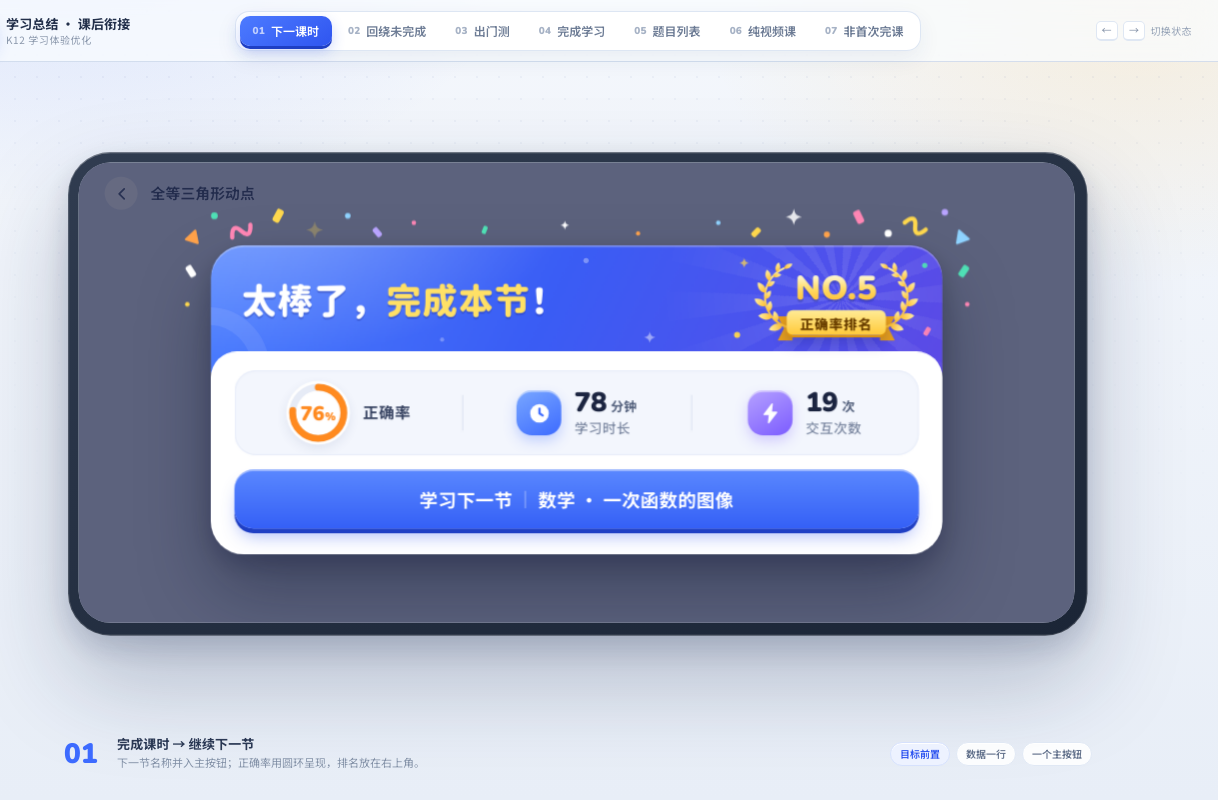
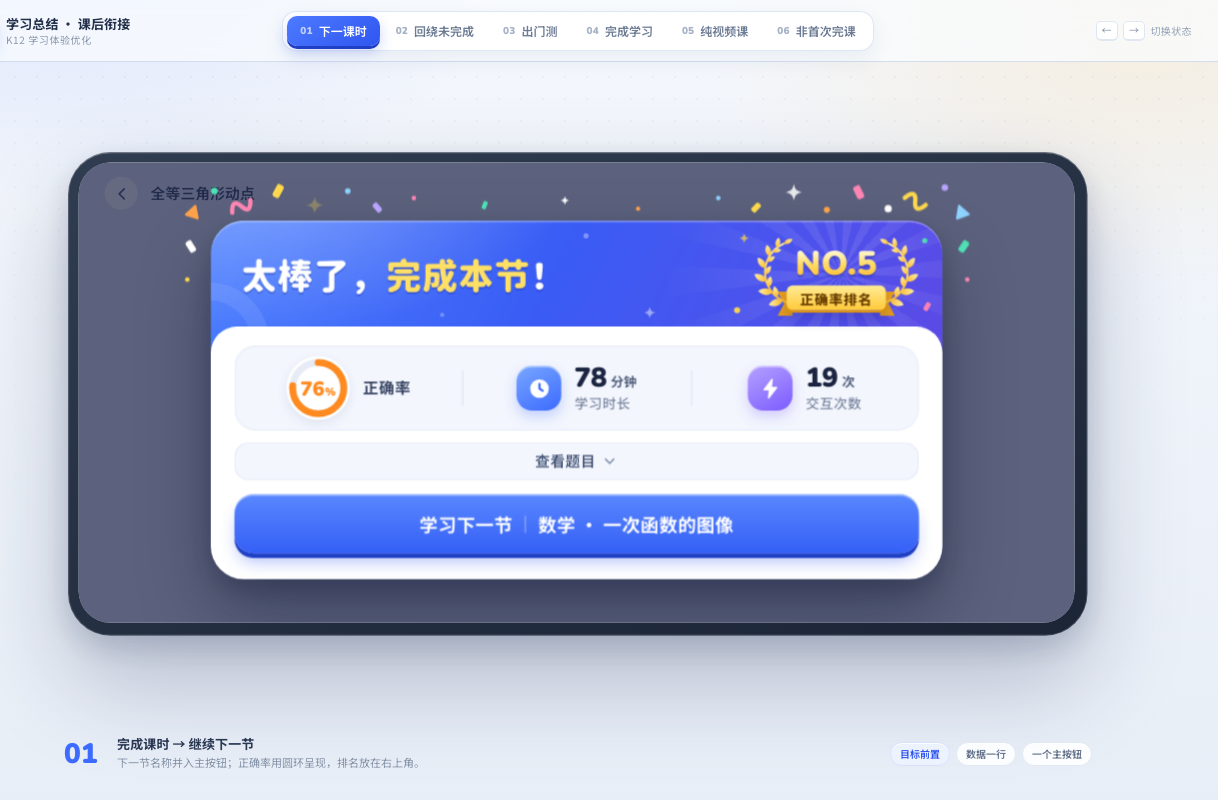
Before and after one commit to iceray00/learning-summary, a plain HTML site: page index.html in a window 1280 px wide. Shown: the full height of the page, 62-1280 px from the left. Drawn offline with Linux system fonts and the light colour scheme.

Commit message:
题目列表并入 01–04 四个总结弹窗，去掉单独的题目列表页
Co-Authored-By: Claude Code <noreply@anthropic.com>

```diff
--- a/index.html
+++ b/index.html
@@ -1001,10 +1001,12 @@
   if (query.has('score')) STATS.score = Math.max(0, Math.min(100, Math.round(Number(query.get('score'))) || 0));
   if (query.has('rank')) STATS.rank = query.get('rank').replace(/[^\w.]/g, '').slice(0, 7) || STATS.rank;
 
+  // list: true —— 弹窗里带「查看题目」：默认收起，展开后上下滑动看题，加入、移出错题本和老版一致
   const STATES = [
     {
       id: 'next',
       tab: '下一课时',
+      list: true,
       titleHtml: '太棒了，<span class="hl">完成本节</span>！',
       primary: '学习下一节',
       primaryMeta: '数学 · 一次函数的图像',
@@ -1015,6 +1017,7 @@
     {
       id: 'wrap',
       tab: '回绕未完成',
+      list: true,
       titleHtml: '本节完成，继续学<span class="hl">全等三角形性质</span>',
       primary: '继续学习',
       caption: '完成课时 → 回绕未完成课时',
@@ -1024,6 +1027,7 @@
     {
       id: 'exam',
       tab: '出门测',
+      list: true,
       titleHtml: '全部学完，<span class="hl">就差出门测</span>！',
       primary: '进入出门测',
       secondary: '稍后再说',
@@ -1034,21 +1038,12 @@
     {
       id: 'complete',
       tab: '完成学习',
+      list: true,
       titleHtml: '恭喜<span class="hl">完成本课学习</span>！',
       primary: '完成学习',
       caption: '全部完成 → 回学习地图',
       note: '最后一节用「完成学习」收束，衔接学习地图。',
       chips: ['地图衔接', '链路闭环', '仪式收尾']
-    },
-    {
-      id: 'list',
-      tab: '题目列表',
-      list: true,
-      titleHtml: '恭喜<span class="hl">完成本课学习</span>！',
-      primary: '完成学习',
-      caption: '对比方案 → 保留题目列表',
-      note: '在「完成学习」弹窗上加一条「查看题目」：默认收起，展开后上下滑动看题，加入、移出错题本和老版一致。',
-      chips: ['默认收起', '展开看题', '错题本照旧']
     },
     {
       id: 'video',
```
Also changed, not shown: fonts/NotoSansSC-sub.woff2, fonts/Nunito-Black-sub.woff2, fonts/ResourceHanRounded-Heavy-sub.woff2.
